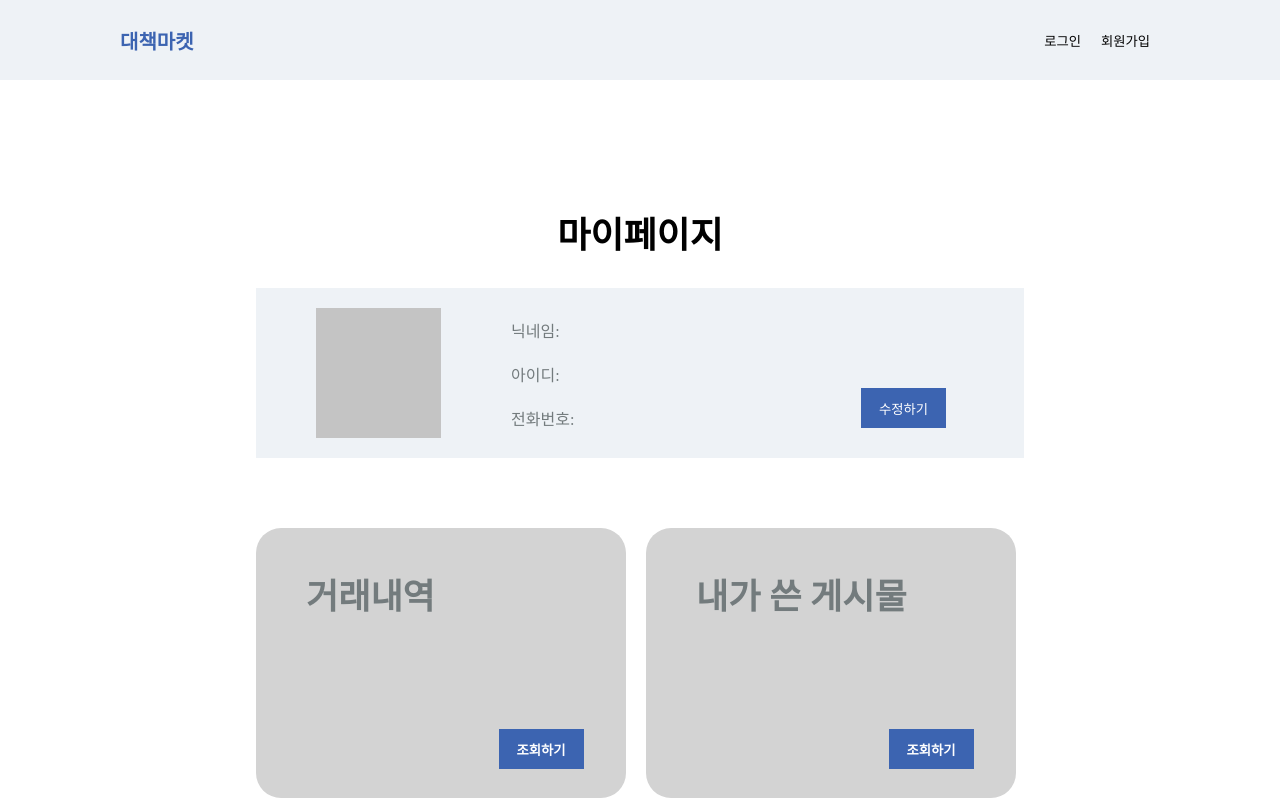
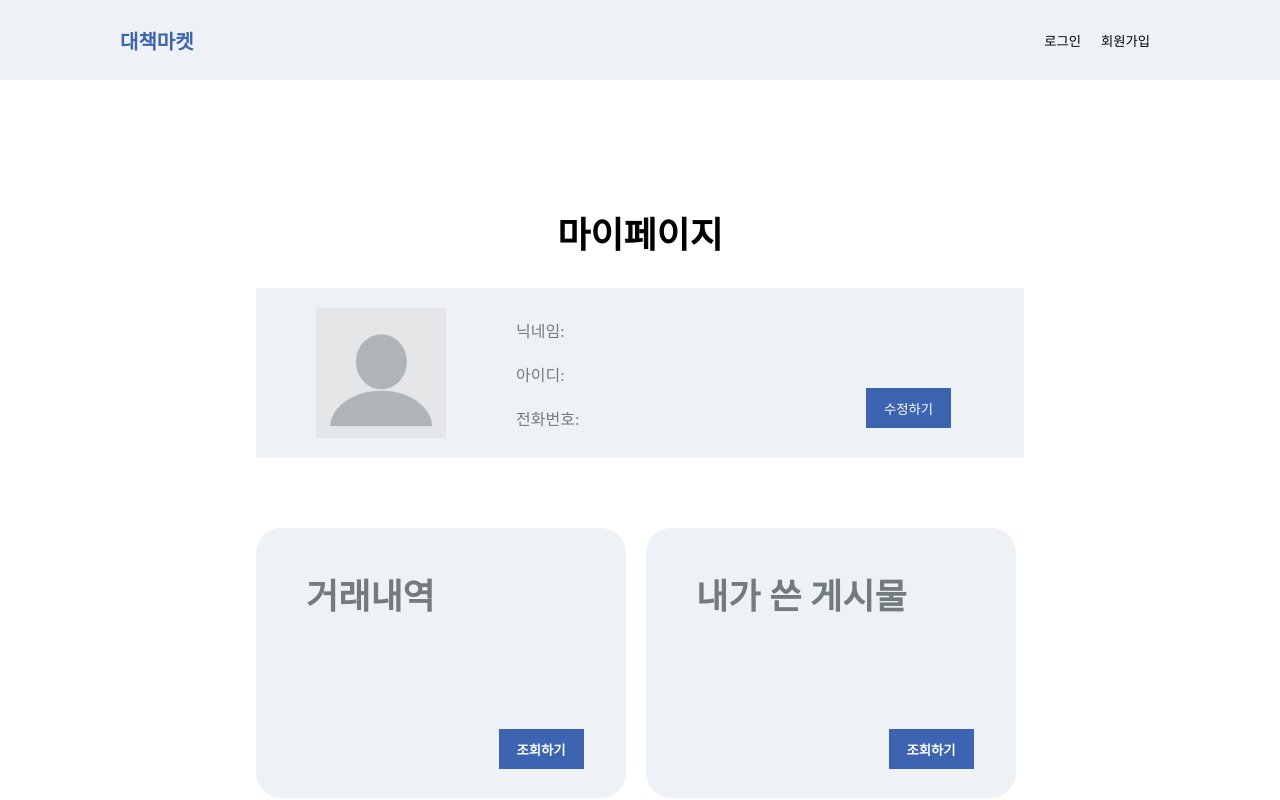
Before and after one commit to BigBookMarket/BigBookMarket-Client, a React (Create React App) app: page /mypage in a window 1280 px wide. Shown: the top 800 px of the page. Built offline with nearby package versions, Linux system fonts and the light colour scheme.

Commit message:
feat(Mypage): add profile image

```diff
--- a/src/pages/Mypage.js
+++ b/src/pages/Mypage.js
@@ -2,6 +2,7 @@ import React from "react";
 import Styled from "styled-components";
 import Navbar from "../components/Navbar";
 import { Link } from "react-router-dom";
+import ProfileImg from "../assets/ProfileImg.png";
 
 const MypageWrapper = Styled.div`
 margin: 110px;
@@ -73,7 +74,7 @@ button{
   margin: 10px 0;
   height: 270px;
   width: 370px;
-  background: lightgrey;
+  background: var(--theme-color);
   border-radius: 25px;
 }
 
@@ -105,7 +106,7 @@ const Mypage = () => {
         <div className="wrapper">
           <p className="bold">마이페이지</p>
           <div className="user-information">
-            <div className="img"></div>
+            <img className="profile-img" src={ProfileImg} alt="" />
             <div className="text-information">
               <p>닉네임: {myNickname}</p>
               <p>아이디: {myId} </p>
```
Also changed, not shown: src/assets/ProfileImg.png (added).
